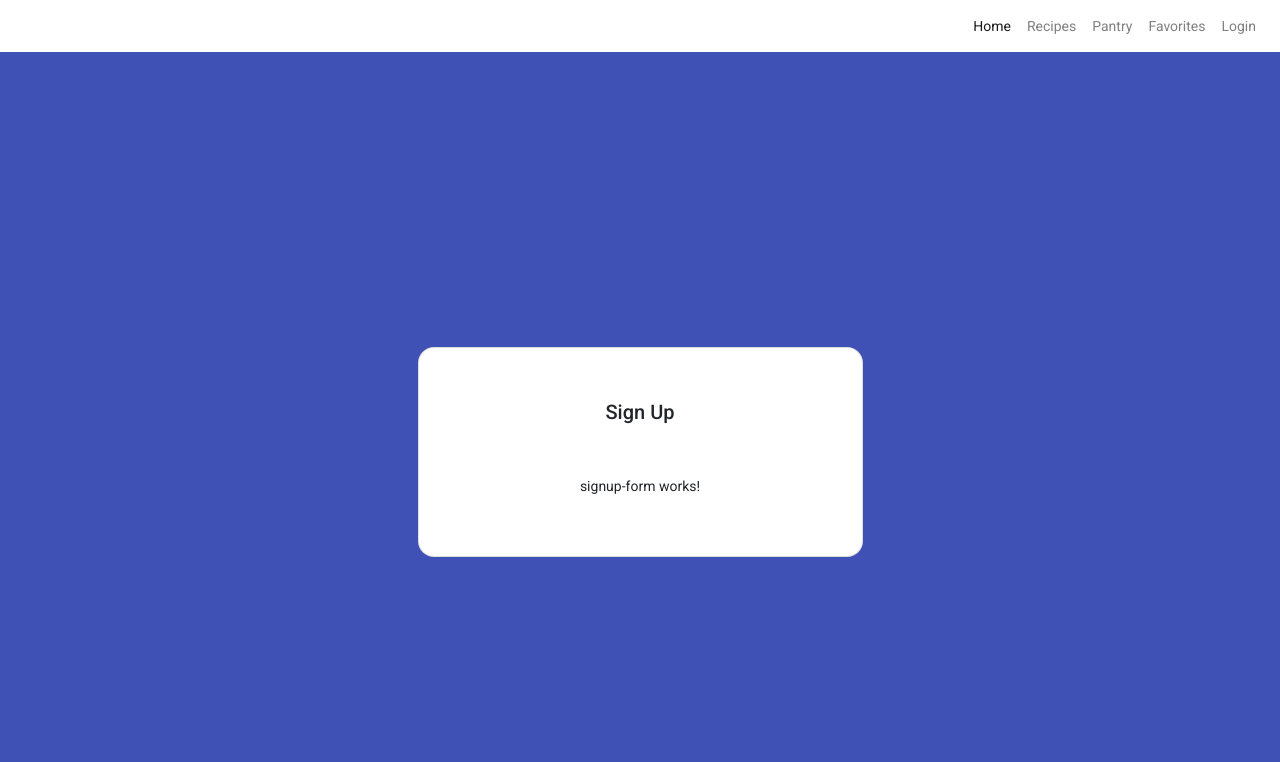
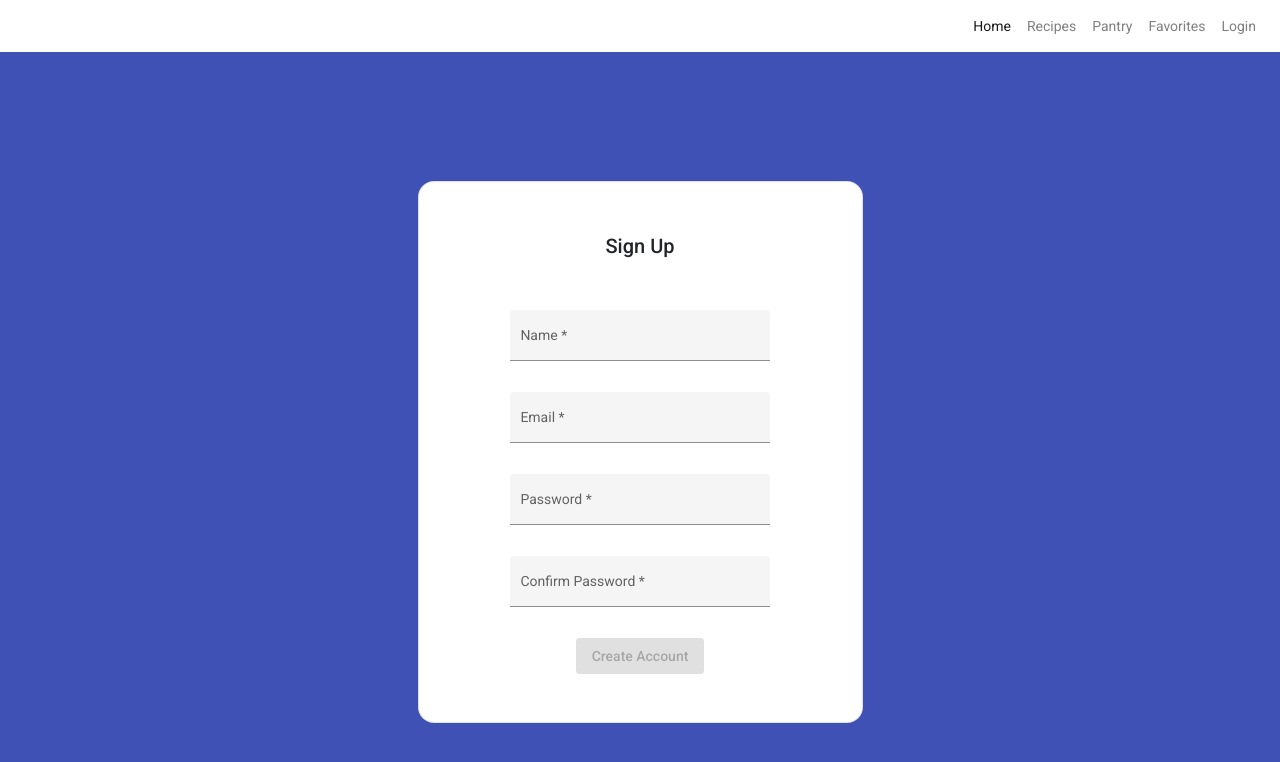
Before and after one commit to Jan-23-Liftoff-KC/team-piero-group-repo, an Angular app: page /signup in a window 1280 px wide. Shown: the top 762 px of the page. Built offline with nearby package versions, Linux system fonts and the light colour scheme.

Commit message:
updated form component and added validation to 3 out of 4 fields

```diff
--- a/src/app/components/signup/signup-form/signup-form.component.html
+++ b/src/app/components/signup/signup-form/signup-form.component.html
@@ -1 +1,52 @@
-<p>signup-form works!</p>
+<form class="mt-3" [formGroup]="signupForm" (ngSubmit)="onSubmit()">
+  <p>
+    <mat-form-field class="w-75" appearance="fill">
+      <mat-label>Name</mat-label>
+      <input matInput type="text" formControlName="name"/>
+      <mat-error *ngIf="signupForm.get('name')?.hasError('required')">
+        Name is required.
+      </mat-error>
+    </mat-form-field>
+  </p>
+
+  <p>
+    <mat-form-field class="w-75" appearance="fill">
+      <mat-label>Email</mat-label>
+      <input matInput type="email" formControlName="email"/>
+      <mat-error *ngIf="signupForm.get('email')?.hasError('email') && !signupForm.get('email')?.hasError('required')">
+        Please enter a valid email address.
+      </mat-error>
+      <mat-error *ngIf="signupForm.get('email')?.hasError('required')">
+        Email is required.
+      </mat-error>
+    </mat-form-field>
+  </p>
+
+  <p>
+    <mat-form-field class="w-75" appearance="fill">
+      <mat-label>Password</mat-label>
+      <input matInput type="password" formControlName="password"/>
+      <mat-error *ngIf="signupForm.get('password')?.hasError('minlength') && !signupForm.get('password')?.hasError('required')">
+        Password should alteast be <strong>6 characters.</strong>
+      </mat-error>
+      <mat-error *ngIf="signupForm.get('password')?.hasError('required')">
+        Password is required.
+      </mat-error>
+    </mat-form-field>
+  </p>
+
+  <p>
+    <mat-form-field class="w-75" appearance="fill">
+      <mat-label> Confirm Password</mat-label>
+      <input matInput type="password" formControlName="confirmPassword"/>
+      <mat-error *ngIf="signupForm.get('confirmPassword')?.hasError('required')">
+        Please confirm your password.
+      </mat-error>
+    </mat-form-field>
+  </p>
+
+  <button mat-raised-button color="primary" type="submit" [disabled]="!signupForm.valid">
+    Create Account
+  </button>
+
+</form>
```
